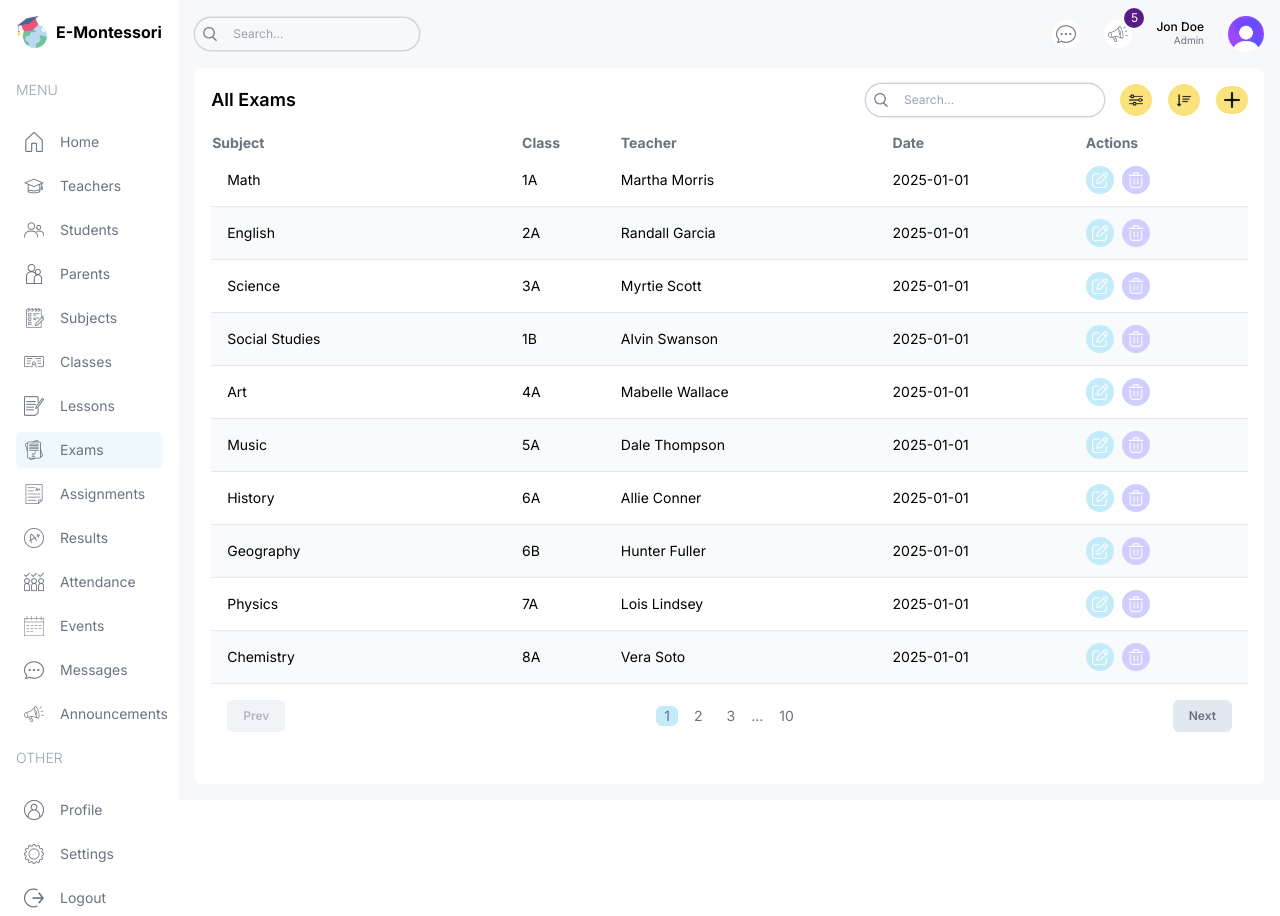
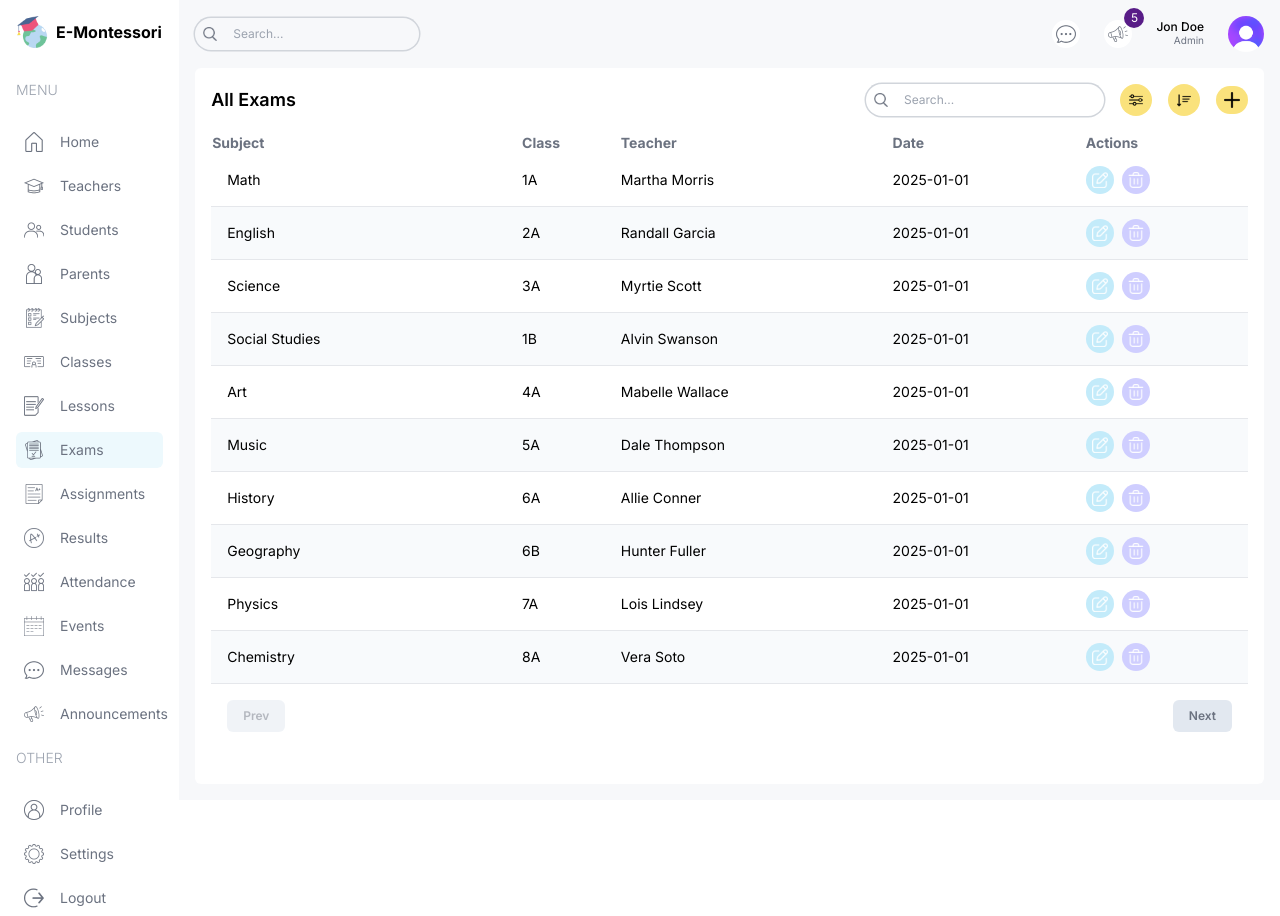
Before and after one commit to anyars-encarta/school-app, a Next.js app: page /list/exams in a window 1280 px wide. Built offline with nearby package versions, Linux system fonts and the light colour scheme.

Commit message:
Implement pagination indexing

```diff
--- a/app/(root)/list/teachers/page.tsx
+++ b/app/(root)/list/teachers/page.tsx
@@ -5,12 +5,13 @@ import TeacherTable from '@/components/tables/TeacherTable';
 import TableSearch from '@/components/TableSearch'
 import { teacherColumns } from '@/constants/tableColumns'
 import { role, teachersData } from '@/lib/data'
+import { ITEM_PER_PAGE } from '@/lib/settings';
 import prisma from '@/prisma';
 import { Class, Subject, Teacher } from '@prisma/client';
 import Image from 'next/image'
 import Link from 'next/link'
 
-type teacherList = Teacher & {subjects: Subject[]} & {classes: Class[]};
+type teacherList = Teacher & { subjects: Subject[] } & { classes: Class[] };
 
 const renderRow = (item: teacherList) => (
     <tr key={item.id} className='border-b border-gray-200 even:bg-slate-50 text-sm hover:bg-encSkyLight'>
@@ -58,8 +59,27 @@ const renderRow = (item: teacherList) => (
     </tr>
 );
 
-const TeacherList = async () => {
-    const teachers = await prisma.teacher.findMany({include: {subjects: true, classes: true}});
+const TeacherList = async ({
+    searchParams,
+}: {
+    searchParams: { [key: string]: string | undefined }
+}) => {
+    const { page, ...queryParams } = searchParams;
+
+    const p = page ? parseInt(page) : 1;
+
+    const [teachers, count] = await prisma.$transaction([
+        prisma.teacher.findMany({
+            include: {
+                subjects: true,
+                classes: true
+            },
+            take: ITEM_PER_PAGE,
+            skip: ITEM_PER_PAGE * (p - 1)
+        }),
+
+        prisma.teacher.count()
+    ])
 
     return (
         <div className='bg-white p-4 rounded-md flex-1 m-4 mt-0'>
@@ -93,7 +113,7 @@ const TeacherList = async () => {
             <TeacherTable teacherColumns={teacherColumns} renderRow={renderRow} data={teachers} />
 
             {/* PAGINATION */}
-            <Pagination />
+            <Pagination page={p} count={count} />
         </div>
     )
 }
--- a/components/tables/Pagination.tsx
+++ b/components/tables/Pagination.tsx
@@ -1,16 +1,20 @@
+import { ITEM_PER_PAGE } from '@/lib/settings'
 import React from 'react'
 
-const Pagination = () => {
+const Pagination = ({ page, count }: { page: number, count: number }) => {
     return (
         <div className='p-4 flex items-center justify-between text-gray-500'>
             <button disabled className='py-2 px-4 rounded-md bg-slate-200 text-xs font-semibold disabled:opacity-50 disabled:cursor-not-allowed'>Prev</button>
 
             <div className='flex items-center gap-2 text-sm'>
-                <button className='px-2 rounded-md bg-encSky'>1</button>
-                <button className='px-2 rounded-md'>2</button>
-                <button className='px-2 rounded-md'>3</button>
-                ...
-                <button className='px-2 rounded-md'>10</button>
+                {Array.from({ length: Math.ceil(count / ITEM_PER_PAGE) }, (_, i) => i + 1).map((item, index) => (
+                    <button
+                        key={index}
+                        className={`px-2 rounded-md ${page === item ? 'bg-encSky' : 'bg-slate-200'}`}
+                    >
+                        {item}
+                    </button>
+                ))}
             </div>
 
             <button className='py-2 px-4 rounded-md bg-slate-200 text-xs font-semibold disabled:opacity-50 disabled:cursor-not-allowed'>Next</button>
--- /dev/null
+++ b/lib/settings.ts
@@ -0,0 +1 @@
+export const ITEM_PER_PAGE = 10
```
